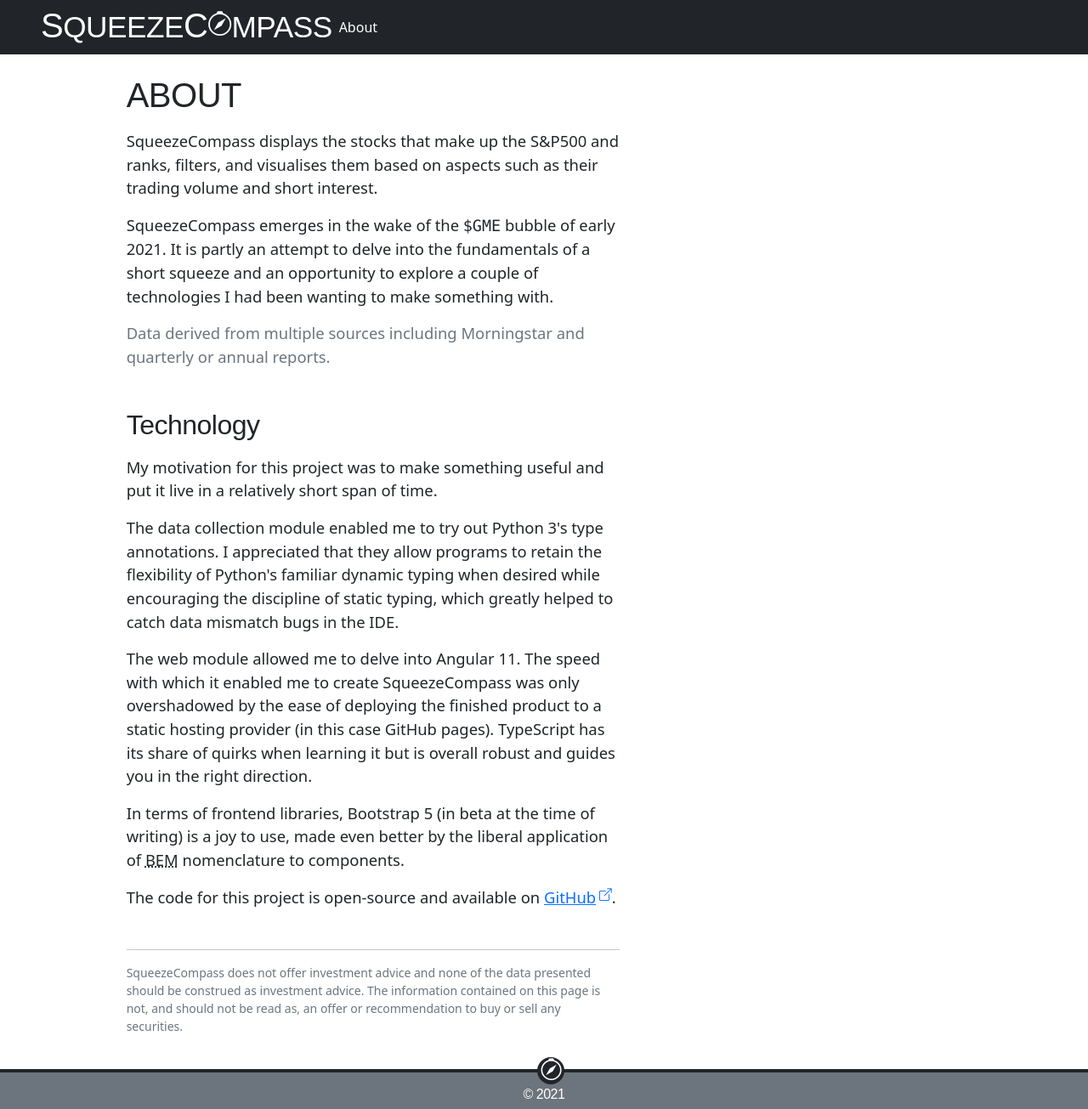
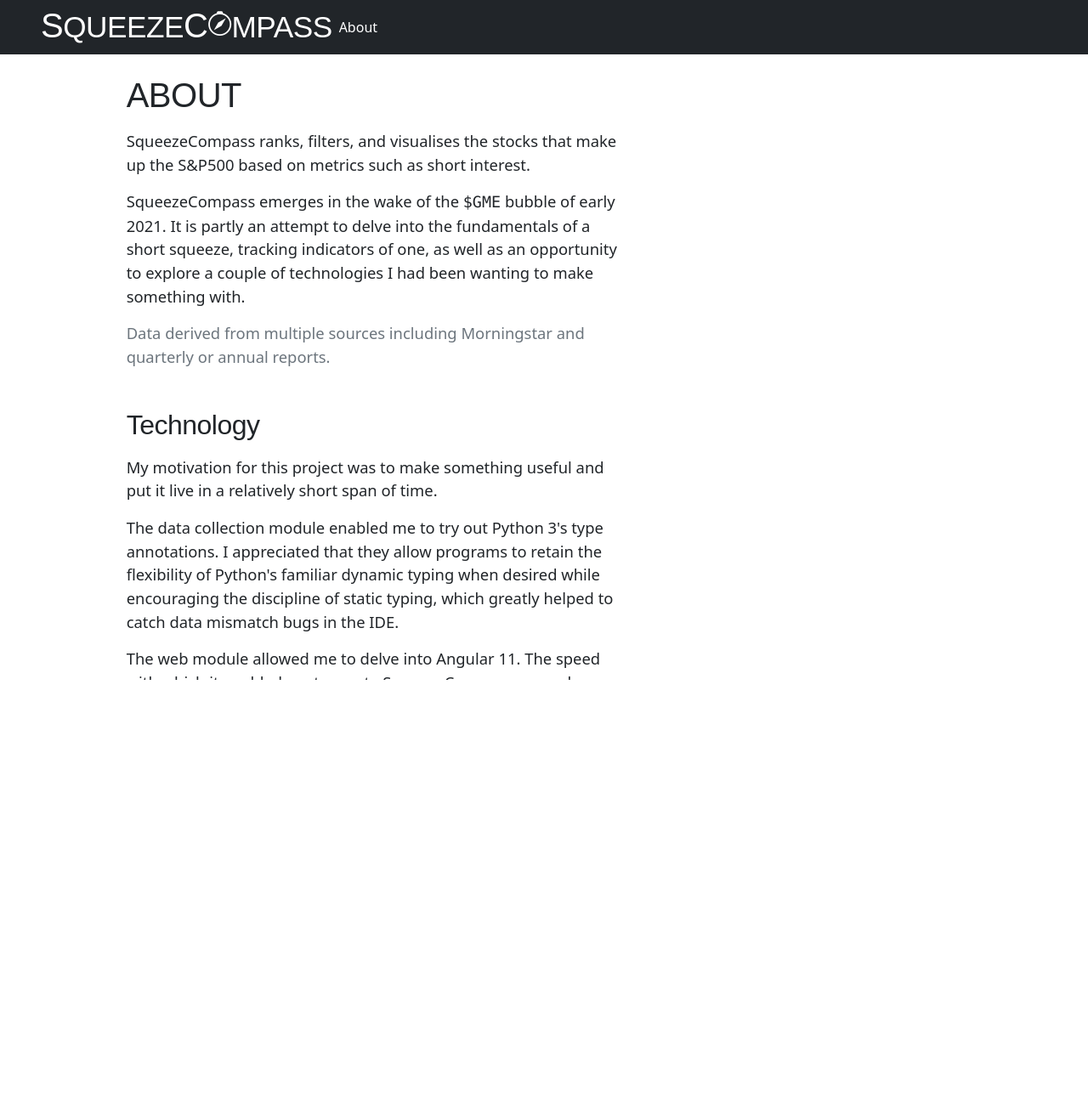
Before and after one commit to albertomh/SqueezeCompass, an Angular app in the folder web/: page /about in a window 1280 px wide. Shown: the whole page at 85% size. After the commit the page ends 800 px from the top, so only its background shows below. Built offline with nearby package versions, Linux system fonts and the light colour scheme; a web font is replaced by a local one.

Commit message:
Implement Lighthouse report feedback

```diff
--- a/web/angular.json
+++ b/web/angular.json
@@ -20,6 +20,7 @@
         "build": {
           "builder": "@angular-devkit/build-angular:browser",
           "options": {
+            "baseHref": "./",
             "outputPath": "dist",
             "deployUrl": "./",
             "index": "src/index.html",
@@ -36,7 +37,8 @@
             ],
             "scripts": [
               "node_modules/bootstrap/dist/js/bootstrap.bundle.js"
-            ]
+            ],
+            "extractLicenses": false
           },
           "configurations": {
             "production": {
--- a/web/src/app/about/about.component.html
+++ b/web/src/app/about/about.component.html
@@ -6,13 +6,13 @@
       <h1 class="mb-3">ABOUT</h1>
 
       <p class="about__content">
-        SqueezeCompass displays the stocks that make up the S&P500 and ranks, filters, and visualises them based on aspects such as their trading volume and short interest.
+        SqueezeCompass ranks, filters, and visualises the stocks that make up the S&P500 based on metrics such as short interest.
       </p>
 
       <p class="about__content">
         SqueezeCompass emerges in the wake of the <span class="font-monospace">$GME</span> bubble of early 2021.
-        It is partly an attempt to delve into the fundamentals of a short squeeze and an opportunity
-        to explore a couple of technologies I had been wanting to make something with.
+        It is partly an attempt to delve into the fundamentals of a short squeeze, tracking indicators of one,
+        as well as an opportunity to explore a couple of technologies I had been wanting to make something with.
       </p>
       <p class="about__content text-muted">
         Data derived from multiple sources including Morningstar and quarterly or annual reports.
--- a/web/src/app/footer/footer.component.html
+++ b/web/src/app/footer/footer.component.html
@@ -5,7 +5,7 @@
       <div class="icon-wrapper">
         <i class="bi bi-compass"></i>
       </div>
-      <h6>&copy; {{curYear}}</h6>
+      <div class="h6">&copy; {{curYear}}</div>
     </div>
   </div>
 
--- a/web/src/app/navbar/navbar.component.html
+++ b/web/src/app/navbar/navbar.component.html
@@ -6,7 +6,7 @@
       S<span class="small-h1">QUEEZE</span>C<span class="small-h1"><i class="bi bi-compass" id="wordmark__compass"></i>MPASS</span>
     </h1>
 
-    <button class="navbar-toggler p-0 border-0" type="button"
+    <button class="navbar-toggler p-0 border-0" type="button" aria-label="Toggle navbar menu"
             (click)="onToggleoffCanvasMenu()">
       <span class="navbar-toggler-icon" [ngClass]="{'navbar-toggler-icon--open': offCanvasMenuIsOpen}"></span>
     </button>
--- a/web/src/assets/css/_custom.scss
+++ b/web/src/assets/css/_custom.scss
@@ -1 +1,3 @@
 // Bootstrap variable overrides
+
+$blue: #0950b7;
--- a/web/src/assets/css/styles.scss
+++ b/web/src/assets/css/styles.scss
@@ -26,13 +26,20 @@
 
 // ----- HTML ELEMENTS ---------------------------------------------------------
 html {
+  position: fixed;
+  height: 100%;
+  overflow: hidden;
+
   font-size: 16px;
 }
 
-html,
 body {
-  height: 100%;
-  position: relative;
+  width: 100vw;
+  height: 100vh;
+  overflow-y: scroll;
+  overflow-x: hidden;
+  -webkit-overflow-scrolling: touch;
+  overscroll-behavior: none;
 }
 
 $footer-height: 71px;  // Height including margin.
@@ -467,7 +474,7 @@ $gics-utilities: $yellow-500;
     width: $footer-icon-size;
     min-width: $footer-icon-size;
     position: absolute;
-    left: calc(50vw - (#{$footer-icon-size} / 4));
+    left: calc(50vw - (#{$footer-icon-size} / 2));
     bottom: 1.8rem;
 
     display: inline-flex;
@@ -479,7 +486,7 @@ $gics-utilities: $yellow-500;
 
     i {
       font-size: $footer-icon-size * 0.8;
-      transform: translate(0.0375rem, -0.09rem);
+      transform: translate(0.0375rem, -0.12rem);
     }
   }
 }
```
Also changed, not shown: web/src/index.html (+5 -5 lines), web/src/assets/img/squeezecompass-og-image.png.
